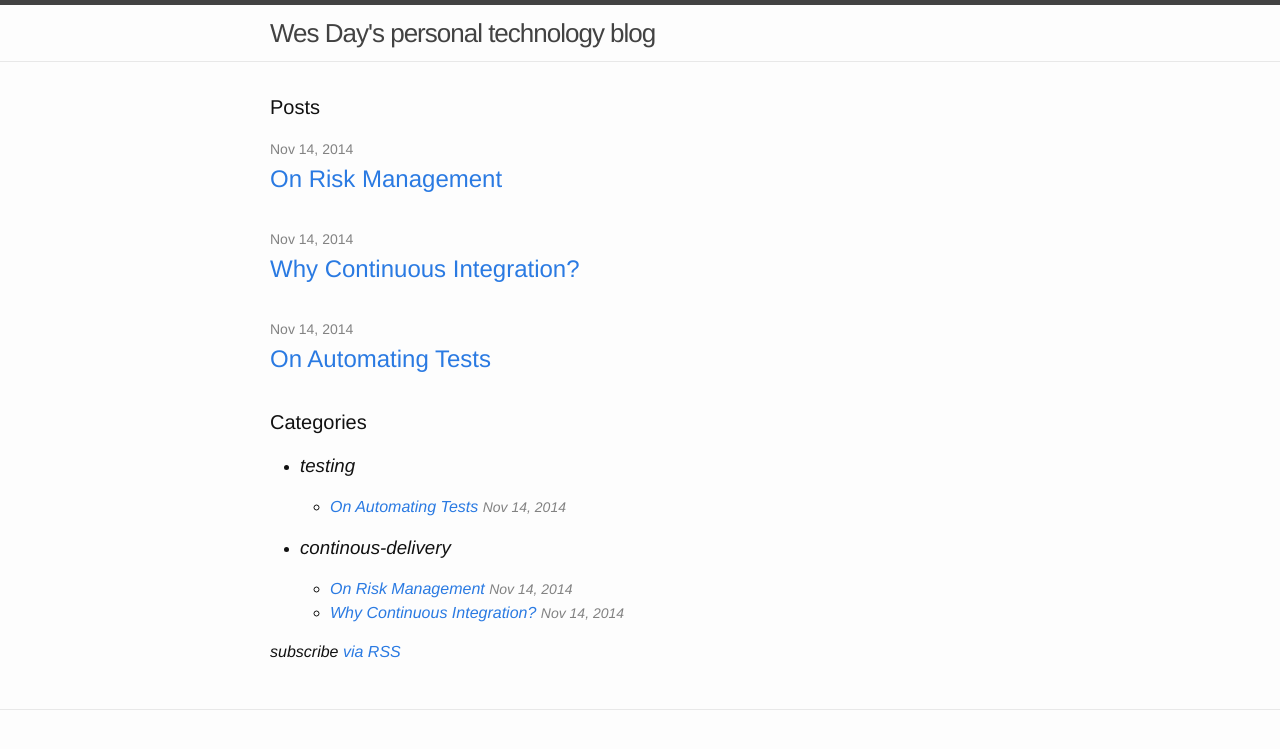
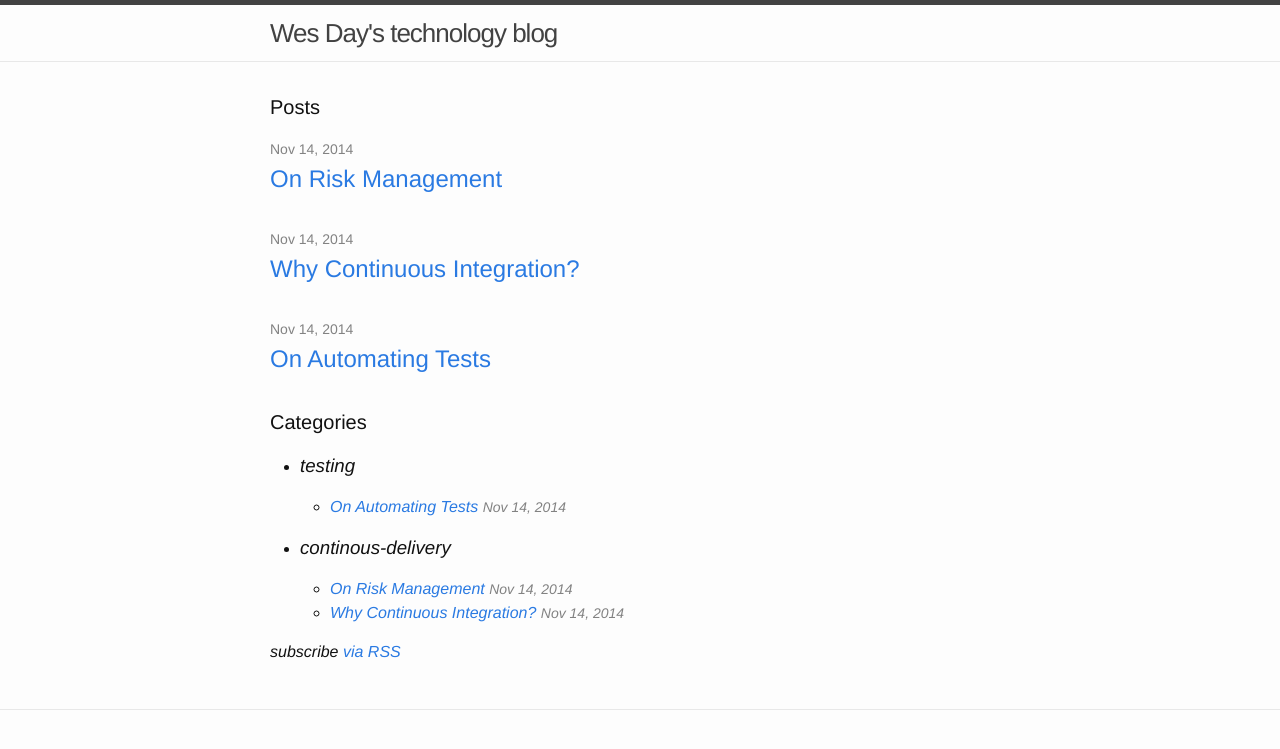
Before and after one commit to wespday/wespday.github.io, a Jekyll site: the page built from index.html, in a window 1280 px wide. Shown: the top 749 px of the page. Built offline with Jekyll 4.4.1, drawn with Linux system fonts in a browser that asks for light colours.

Commit message:
Update _config.yml

```diff
--- a/_config.yml
+++ b/_config.yml
@@ -1,5 +1,5 @@
 # Site settings
-title: Wes Day's personal technology blog
+title: Wes Day's technology blog
 #email: your-email@domain.com
 #description: > # this means to ignore newlines until "baseurl:"
 #  Write an awesome description for your new site here. You can edit this
```
